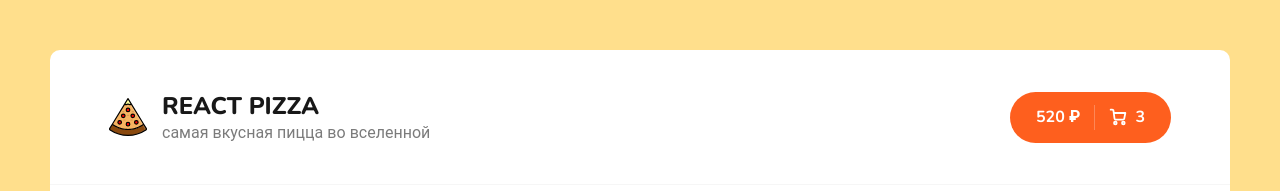
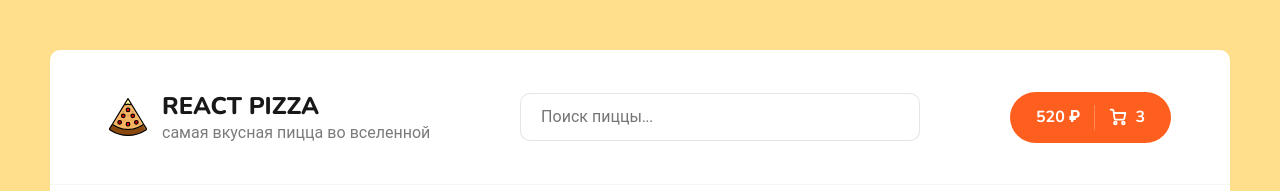
Before and after one commit to evgKireev/React-pizza, a React (Create React App) app: page / in a window 1280 px wide. Shown: the top 191 px of the page. Built offline with nearby package versions, Linux system fonts and the light colour scheme; no server answers.

Commit message:
add search pizza

```diff
--- a/src/App.js
+++ b/src/App.js
@@ -1,4 +1,5 @@
 import { Routes, Route } from 'react-router-dom';
+import { useState } from 'react';
 
 import './scss/app.scss';
 import Header from './components/header/Header';
@@ -7,13 +8,18 @@ import Cart from './pages/Cart';
 import NoFound from './pages/NoFound';
 
 function App() {
+  const [searchInput, setSearchInput] = useState('');
   return (
     <div className="App">
       <div className="wrapper">
-        <Header />
+        <Header
+          onInput={(e) =>
+            setSearchInput(e.target.value.toLocaleLowerCase().trim())
+          }
+        />
         <div className="content">
           <Routes>
-            <Route path="/" element={<Home />} />
+            <Route path="/" element={<Home searchInput={searchInput} />} />
             <Route path="/cart" element={<Cart />} />
             <Route path="*" element={<NoFound />} />
           </Routes>
--- /dev/null
+++ b/src/components/Search/Search.jsx
@@ -0,0 +1,7 @@
+import style from './Search.module.scss';
+function Search({onInput}) {
+  return <input onInput={onInput} className={style.input} placeholder="Поиск пиццы..." />;
+}
+
+
+export default Search
--- /dev/null
+++ b/src/components/Search/Search.module.scss
@@ -0,0 +1,10 @@
+.input{
+    border: 1px solid rgba(0,0,0,.1);
+    border-radius: 10px;
+    font-size: 16px;
+    padding: 12px 20px 12px 20px;
+    width: 400px;
+    &:focus{
+        border: 1px solid rgba(0,0,0,.2);
+    }
+}
--- a/src/components/header/Header.jsx
+++ b/src/components/header/Header.jsx
@@ -1,6 +1,7 @@
 import { Link } from 'react-router-dom';
+import Search from '../Search/Search';
 
-function Header() {
+function Header({onInput}) {
   return (
     <div className="header">
       <div className="container">
@@ -13,6 +14,7 @@ function Header() {
             </div>
           </div>
         </Link>
+        <Search onInput={onInput} />
         <div className="header__cart">
           <Link to="/cart" className="button button--cart">
             <span>520 ₽</span>
--- a/src/pages/Home.jsx
+++ b/src/pages/Home.jsx
@@ -5,8 +5,8 @@ import Sort from '../components/sort/Sort';
 import PizzaBlock from '../components/pizzaBlock/PizzaBlock';
 import Skeleton from '../components/pizzaBlock/Skeleton';
 
-function Home() {
-  const [pizzas, setPizzas] = useState([]);
+function Home({ searchInput }) {
+  let [pizzas, setPizzas] = useState([]);
   const [isLoading, setIsLoading] = useState(true);
   const [activeCategory, setActiveCategory] = useState(0);
   const [sortValue, setSortValue] = useState({
@@ -36,6 +36,11 @@ function Home() {
     getPizzas();
     window.scrollTo(0, 0);
   }, [activeCategory, sortValue]);
+
+  pizzas = pizzas.filter((el) =>
+    el.title.toLocaleLowerCase().includes(searchInput)
+  );
+
   return (
     <div className="container">
       <div className="content__top">
```
